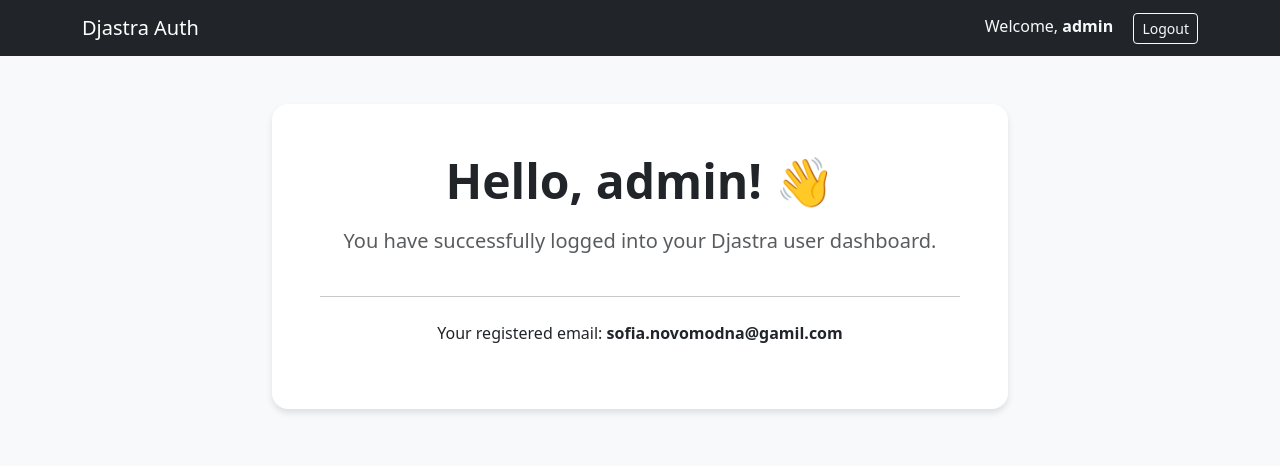
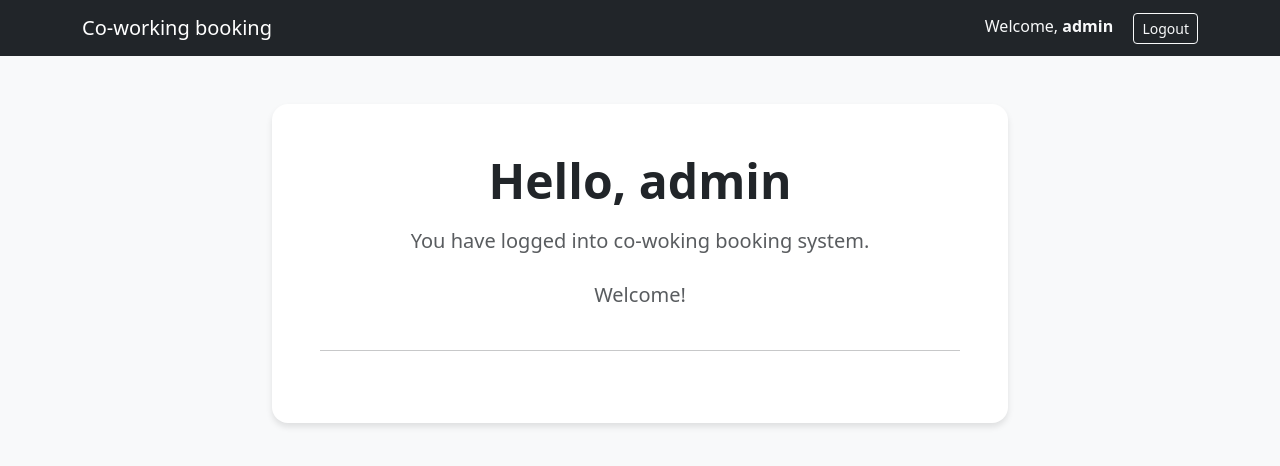
Before and after one commit to Sofia-Novomodna/co-working-booking, a Django app: template co-working-booking/django-coworking/main/templates/main/dashboard.html in a window 1280 px wide. Shown: the top 466 px of the page. Run offline with Django 5.2, Linux system fonts and the light colour scheme; the template is opened without the code that fills it, so the values that code supplies are empty; a user stored in the database is signed in.

Commit message:
15-10-2026

```diff
--- a/co-working-booking/django-coworking/main/serializers.py
+++ b/co-working-booking/django-coworking/main/serializers.py
@@ -13,7 +13,7 @@ class UserRegistrationSerializer(serializers.ModelSerializer):
 
     def validate(self, attrs):
         if attrs['password'] != attrs['password2']:
-            raise serializers.ValidationError({"password": "Password fields didn't match."})
+            raise serializers.ValidationError({"password": "Password fields didn't match. yo"})
         return attrs
 
     def create(self, validated_data):
--- a/co-working-booking/django-coworking/main/templates/main/base.html
+++ b/co-working-booking/django-coworking/main/templates/main/base.html
@@ -3,7 +3,7 @@
 <head>
     <meta charset="UTF-8">
     <meta name="viewport" content="width=device-width, initial-scale=1.0">
-    <title>{% block title %}Djastra App{% endblock %}</title>
+    <title>{% block title %}Djastra Co-working{% endblock %}</title>
     <!-- Bootstrap 5 CSS CDN -->
     <link href="https://cdn.jsdelivr.net/npm/bootstrap@5.3.0/dist/css/bootstrap.min.css" rel="stylesheet">
     <style>
@@ -16,7 +16,7 @@
     <!-- Navbar -->
     <nav class="navbar navbar-expand-lg navbar-dark bg-dark mb-4">
         <div class="container">
-            <a class="navbar-brand" href="#">Djastra Auth</a>
+            <a class="navbar-brand" href="#">Co-working booking</a>
             <div>
                 {% if user.is_authenticated %}
                     <span class="text-light me-3">Welcome, <strong>{{ user.username }}</strong></span>
--- a/co-working-booking/django-coworking/main/templates/main/dashboard.html
+++ b/co-working-booking/django-coworking/main/templates/main/dashboard.html
@@ -6,10 +6,10 @@
 <div class="row justify-content-center mt-5">
     <div class="col-md-8 text-center">
         <div class="card p-5 bg-white">
-            <h1 class="display-5 fw-bold text-dark">Hello, {{ user.username }}! 👋</h1>
-            <p class="lead text-muted mt-2">You have successfully logged into your Djastra user dashboard.</p>
+            <h1 class="display-5 fw-bold text-dark">Hello, {{ user.username }}</h1>
+            <p class="lead text-muted mt-2">You have logged into co-woking booking system.</p>
+            <p class="lead text-muted mt-2">Welcome! </p>
             <hr class="my-4">
-            <p>Your registered email: <strong>{{ user.email }}</strong></p>
         </div>
     </div>
 </div>
--- a/co-working-booking/django-coworking/main/templates/main/login.html
+++ b/co-working-booking/django-coworking/main/templates/main/login.html
@@ -6,7 +6,7 @@
 <div class="row justify-content-center mt-5">
     <div class="col-md-5">
         <div class="card p-4 bg-white">
-            <h2 class="text-center mb-4 fw-bold text-success">Welcome Back</h2>
+            <h2 class="text-center mb-4 fw-bold text-success">Welcome back</h2>
 
             <form method="POST">
                 {% csrf_token %}
--- a/co-working-booking/django-coworking/main/templates/main/register.html
+++ b/co-working-booking/django-coworking/main/templates/main/register.html
@@ -6,7 +6,7 @@
 <div class="row justify-content-center mt-5">
     <div class="col-md-5">
         <div class="card p-4 bg-white">
-            <h2 class="text-center mb-4 fw-bold text-primary">Create Account</h2>
+            <h2 class="text-center mb-4 fw-bold text-primary">Create account</h2>
 
             <form method="POST">
                 {% csrf_token %}
--- a/co-working-booking/django-coworking/mysite/settings.py
+++ b/co-working-booking/django-coworking/mysite/settings.py
@@ -135,3 +135,8 @@ REST_FRAMEWORK = {
         'rest_framework.authentication.TokenAuthentication',
     ],
 }
+
+
+
+# Redirect to home page after login
+LOGIN_REDIRECT_URL = '/base'
```
Also changed, not shown: co-working-booking/django-coworking/db.sqlite3.
